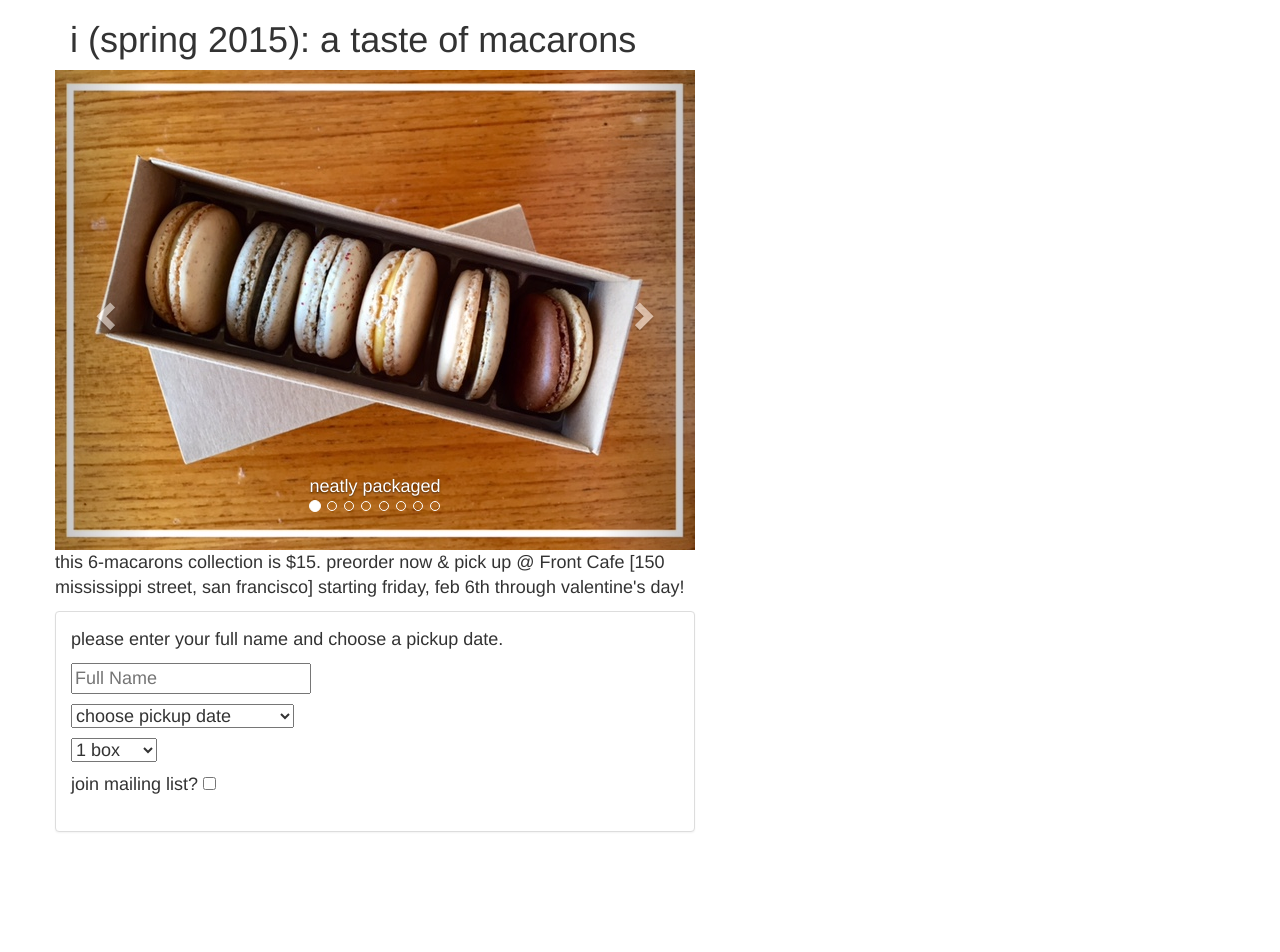
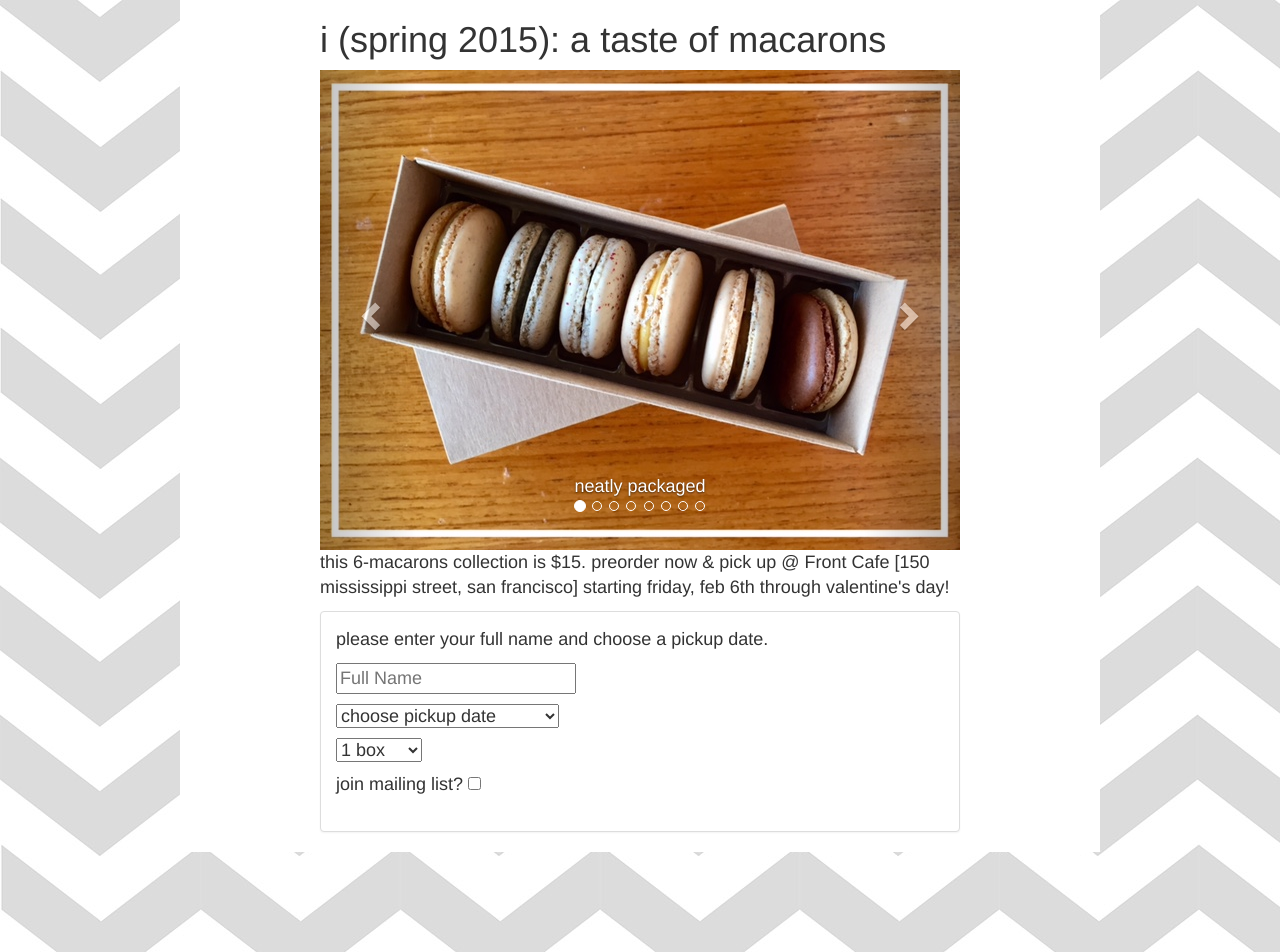
Before and after one commit to melangepastrylab/melangepastrylab.github.io, a Jekyll site: the page built from index.html, in a window 1280 px wide. Built offline with Jekyll 4.4.1, drawn with Linux system fonts in a browser that asks for light colours; nearby versions of some CDN libraries; before the commit the page ends 927 px from its top, so only the background shows below that.

Commit message:
add background and center

```diff
--- a/assets/style.css
+++ b/assets/style.css
@@ -2,12 +2,16 @@
 /* add custom css here */
 .bodyRow {
   max-width: 640px;
+  margin: 0 auto;
 }
 
 body {
   font-size: 18px;
+  background-image: url("background.png");
 }
 
 .container {
-  margin-bottom: 75px
+  margin-bottom: 100px;
+  max-width: 920px;
+  background: white;
 }
--- a/index.html
+++ b/index.html
@@ -2,9 +2,8 @@
 layout: default
 title: current collection
 ---
+  <div class="row bodyRow">
 <h1>i (spring 2015): a taste of macarons</h1>
-
-  <div class="row bodyRow">
     <div class=".col-md-1">
 <div id="collection-carousel" class="carousel slide" data-ride="carousel">
   <!-- Indicators -->
@@ -19,7 +18,7 @@ title: current collection
     <li data-target="#collection-carousel" data-slide-to="7"></li>
   </ol>
 
-  <!-- box, choco, saffron, coffee, citrus, sesame, pom, all -->
+  <!-- carousel: box, choco, saffron, coffee, citrus, sesame, pom, all -->
 
   <!-- Wrapper for slides -->
   <div class="carousel-inner" role="listbox">
```
Also changed, not shown: assets/background.png (added).
